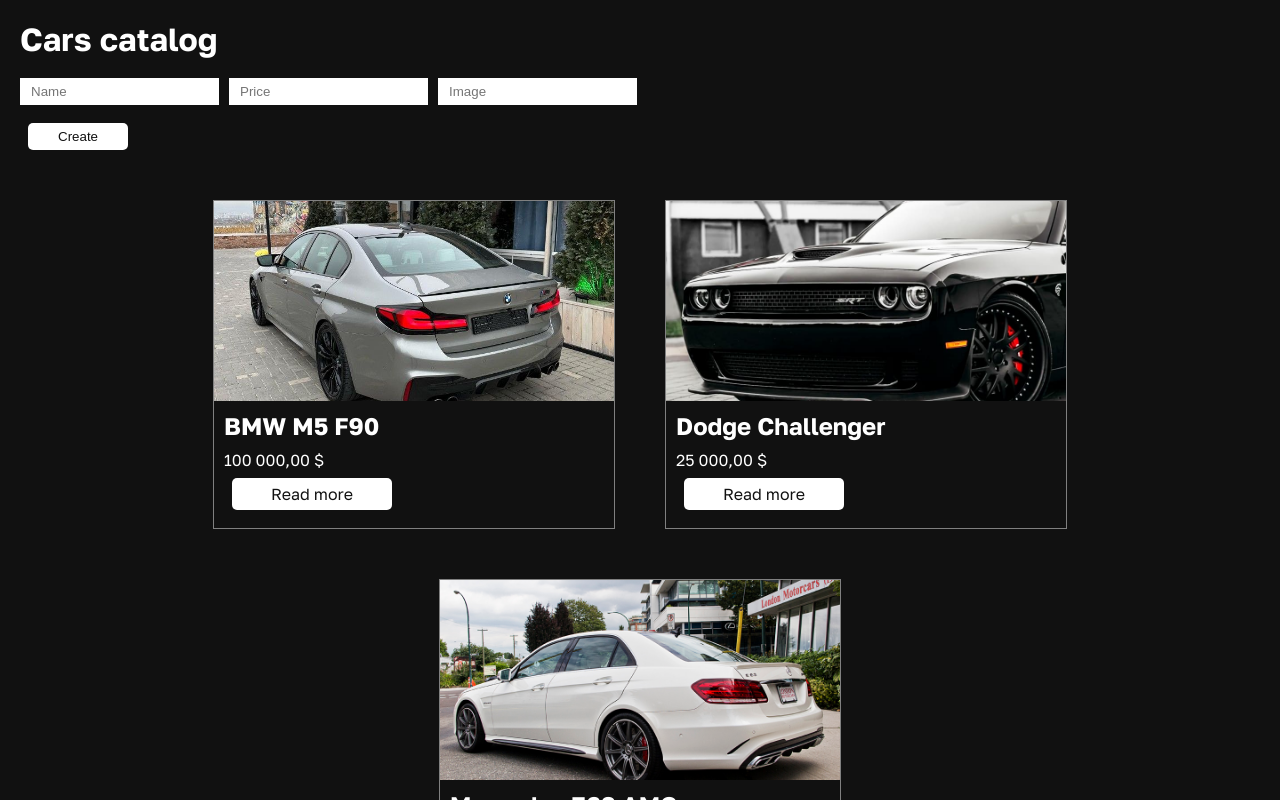
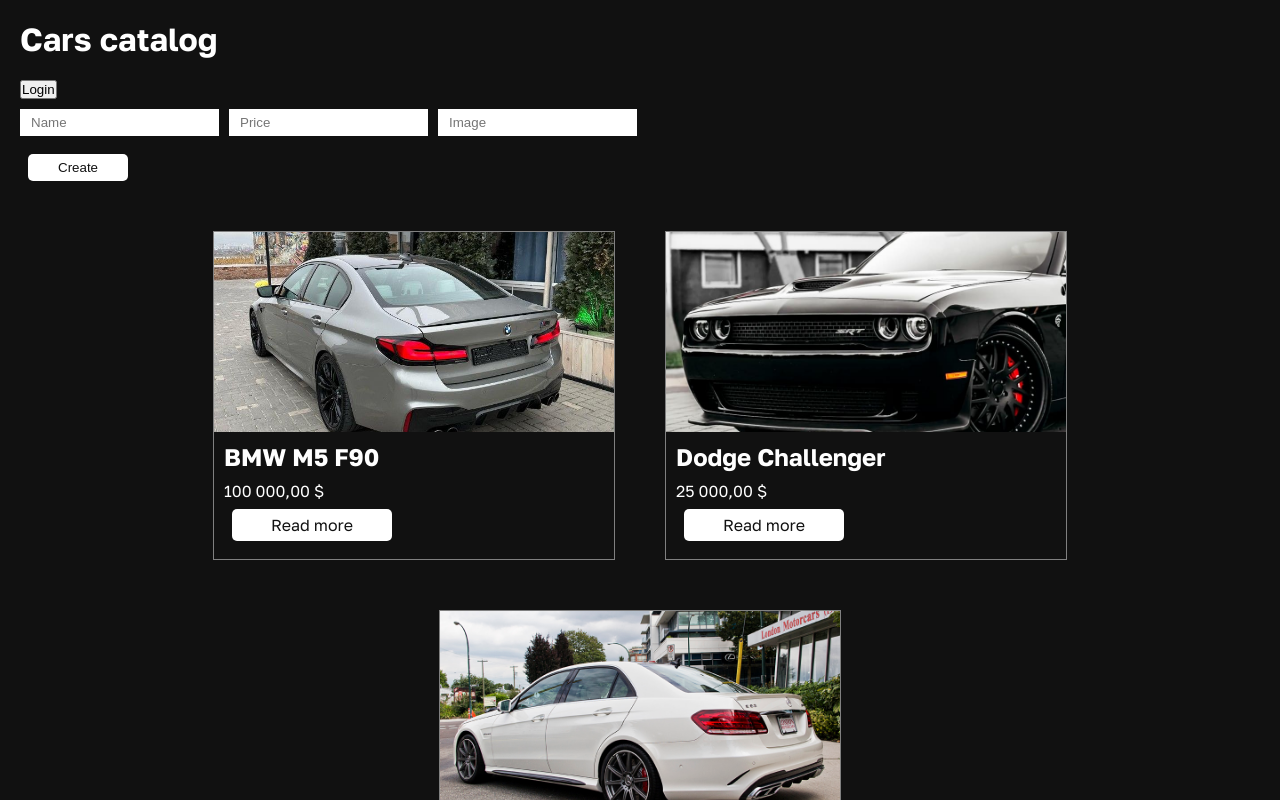
Before and after one commit to Astemir-Gurizhev/car-catalog, a React (Vite) app: page / in a window 1280 px wide. Shown: the top 800 px of the page. Built offline with nearby package versions, Linux system fonts and the light colour scheme; no server answers.

Commit message:
Authorization and the useContext context

```diff
--- a/src/components/screens/home/Home.tsx
+++ b/src/components/screens/home/Home.tsx
@@ -1,9 +1,10 @@
-import { useState, useMemo, useEffect, useCallback } from "react";
+import { useState, useMemo, useEffect, useCallback, useContext } from "react";
 import styles from "./Home.module.css";
 import { cars as carsData } from "./cars.data.tsx";
 import { CarService } from "../../../services/car.service.ts";
 import CarItem from "./car-item/CarItem.tsx";
 import CreateCarForm from "./create-car-form/CreateCarForm.tsx";
+import { AuthContext } from "../../../providers/AuthProvider.tsx";
 
 const Home = () => {
   const [cars, setCars] = useState(carsData);
@@ -29,9 +30,17 @@
     return clearCars;
   }, []);
 
+  const {user, setUser} = useContext(AuthContext)
+
   return (
     <>
       <h1>Cars catalog</h1>
+
+      {user ? <> <h2>Welcome, {user.name}!</h2>
+      <button onClick={() => setUser(null)}>Logout</button>
+       </> : <button onClick={() => setUser({
+        name: 'Astemir'
+       })}>Login</button>}
 
       <CreateCarForm setCars={setCars} />
       <div className={styles.items}>
--- a/src/main.tsx
+++ b/src/main.tsx
@@ -2,9 +2,12 @@
 import { createRoot } from "react-dom/client";
 import Router from "./components/Router";
 import "./assets/styles/global.css";
+import AuthProvider from "./providers/AuthProvider";
 
 createRoot(document.getElementById("root")!).render(
   <StrictMode>
-    <Router />
+    <AuthProvider>
+      <Router />
+    </AuthProvider>
   </StrictMode>
 );
--- /dev/null
+++ b/src/providers/AuthProvider.tsx
@@ -0,0 +1,8 @@
+import { createContext, useState } from "react";
+export const AuthContext = createContext();
+
+const AuthProvider = ({children}) => {
+    const [user, setUser] = useState(null)
+    return <AuthContext.Provider value={{user, setUser}}>{children}</AuthContext.Provider>
+}
+export default AuthProvider
```
